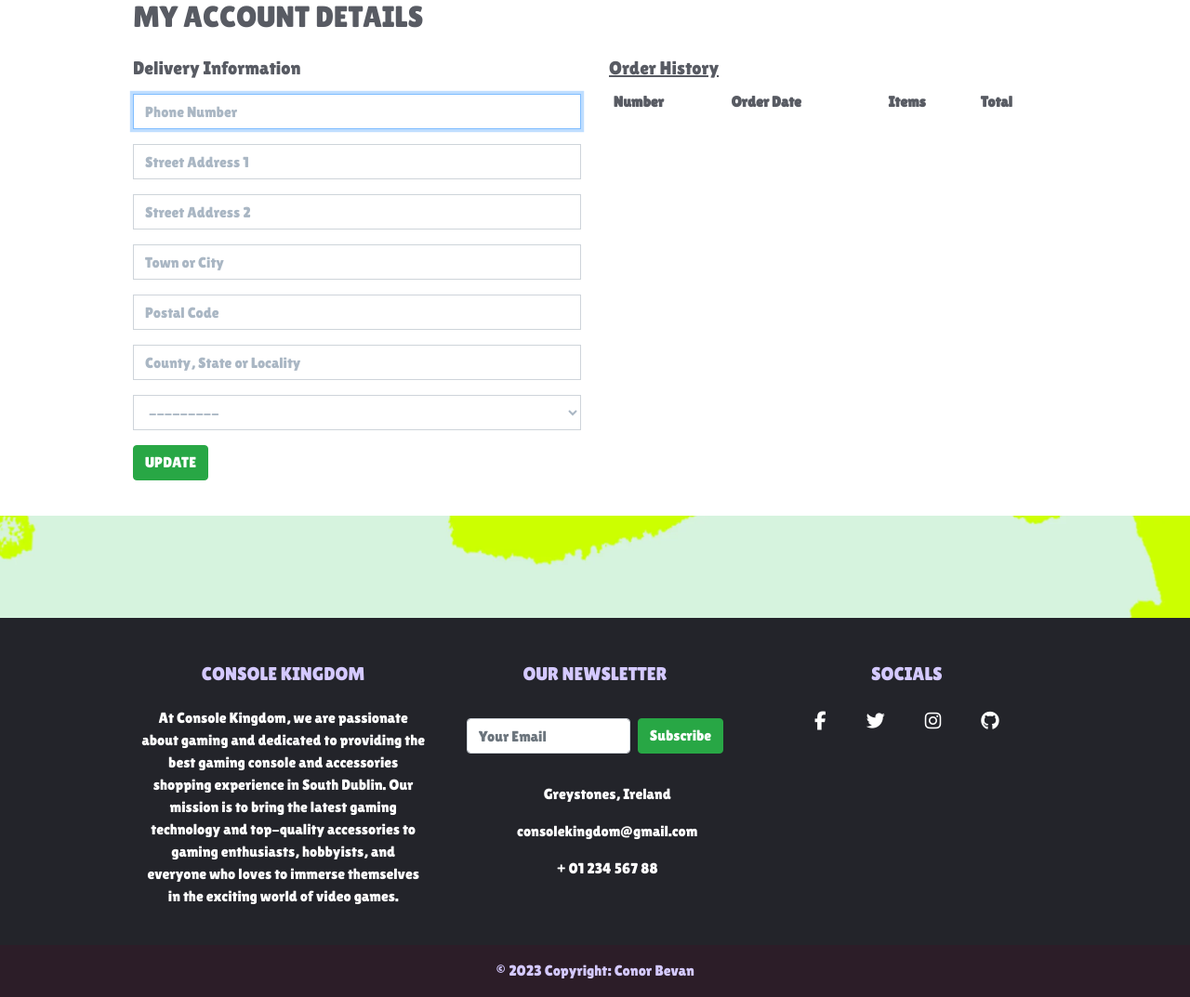
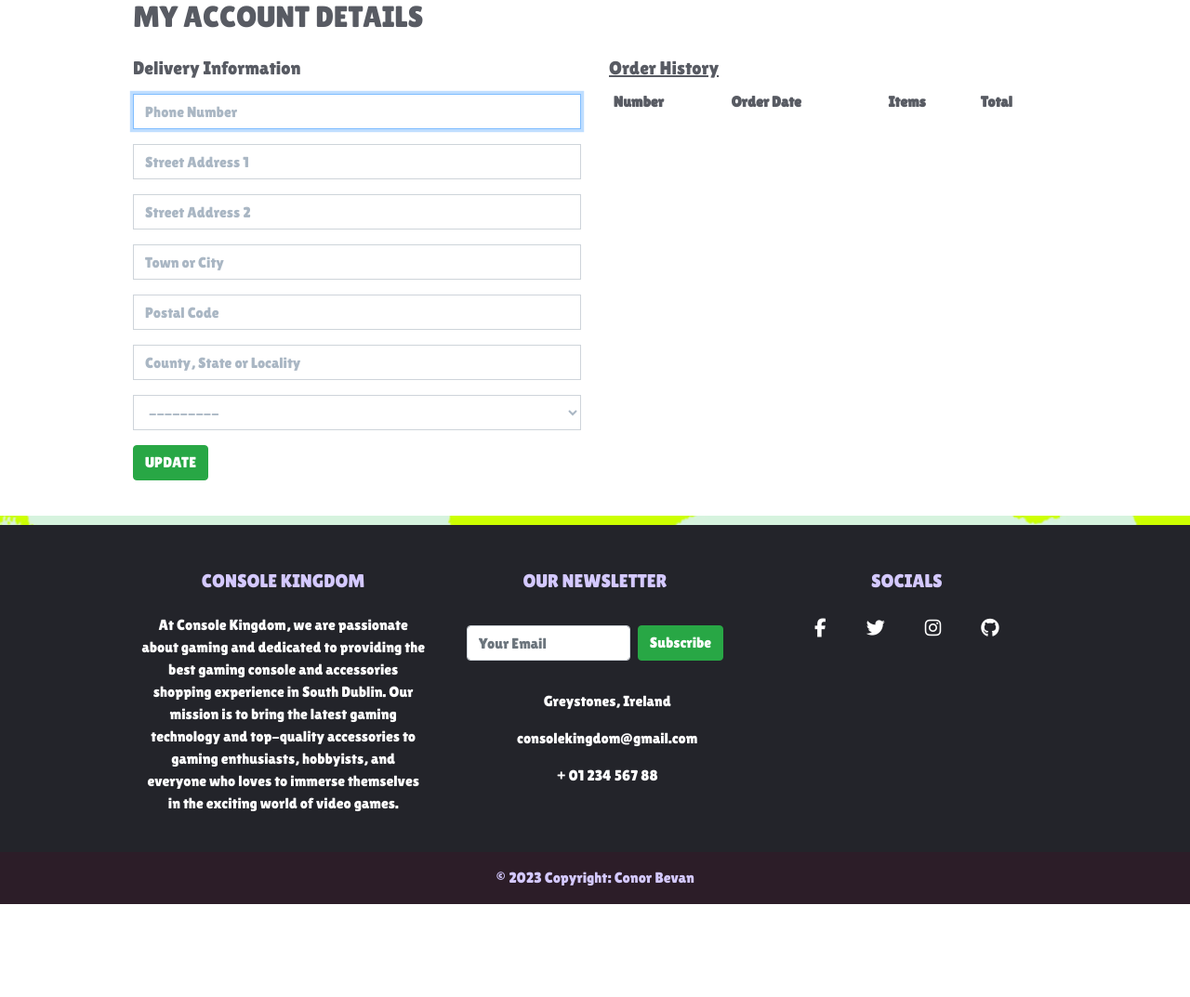
Before and after one commit to ConorBevan/Console-Kingdom, a Django app: page /user/ in a window 1280 px wide. Shown: the part 245-1318 px from the top of the page at 93% size. After the commit the page ends 1218 px from the top, so only its background shows below. Run offline with Django 3.2, Linux system fonts and the light colour scheme; the visitor is signed in with stand-in values (Sample User, id 1); data comes from the database, SQL or seed files in the repository; data that the repository does not hold is empty; some libraries are stand-ins or nearby versions.

Commit message:
Update page height on

```diff
--- a/cart/templates/cart/cart.html
+++ b/cart/templates/cart/cart.html
@@ -12,7 +12,7 @@
 
 {% block content %}
     <div class="overlay"></div>
-    <div class="container mb-2 h-100">
+    <div class="container mb-2 page-height">
         <div class="row">
             <div class="col">
                 <h2 class="logo-font mb-4">Shopping Cart</h2>
--- a/checkout/templates/checkout/checkout_success.html
+++ b/checkout/templates/checkout/checkout_success.html
@@ -12,7 +12,7 @@
 
 {% block content %}
 <div class="overlay"></div>
-<div class="container h-100">
+<div class="container page-height">
     <div class="row">
         <div class="col">
             <h2 class="logo-font mb-4 text-yellow">Thank You!</h2>
--- a/products/templates/products/add_product.html
+++ b/products/templates/products/add_product.html
@@ -11,7 +11,7 @@
 
 {% block content %}
     <div class="overlay"></div>
-    <div class="container h-100">
+    <div class="container page-height">
         <div class="row">
             <div class="col-12 col-md-6">
                 <h2 class="logo-font mb-4">Create a Product</h2>
--- a/static/css/base.css
+++ b/static/css/base.css
@@ -314,7 +314,6 @@ select option[value=""] {
 
 /* Footer */
 footer {
-    margin-top: 100px;
     font-family: 'Lilita One', cursive;
     background-color: #2C1D28;
     bottom: 0;
--- a/templates/errors/404.html
+++ b/templates/errors/404.html
@@ -6,7 +6,7 @@
             <div class="col"></div>
         </div>
     </div>
-    <div class="container h-100">
+    <div class="container h-page-height">
         <div class="row h-100">
             <div class="col-7 col-md-6 my-auto">
                 <h1 class="display-4 logo-font text-black">
--- a/users/templates/users/user.html
+++ b/users/templates/users/user.html
@@ -11,7 +11,7 @@
 
 {% block content %}
 <div class="overlay"></div>
-<div class="container h-100">
+<div class="container page-height">
     <div class="row">
         <div class="col-12 col-md-6">
             <h2 class="logo-font mb-4">My Account Details</h2>
```
